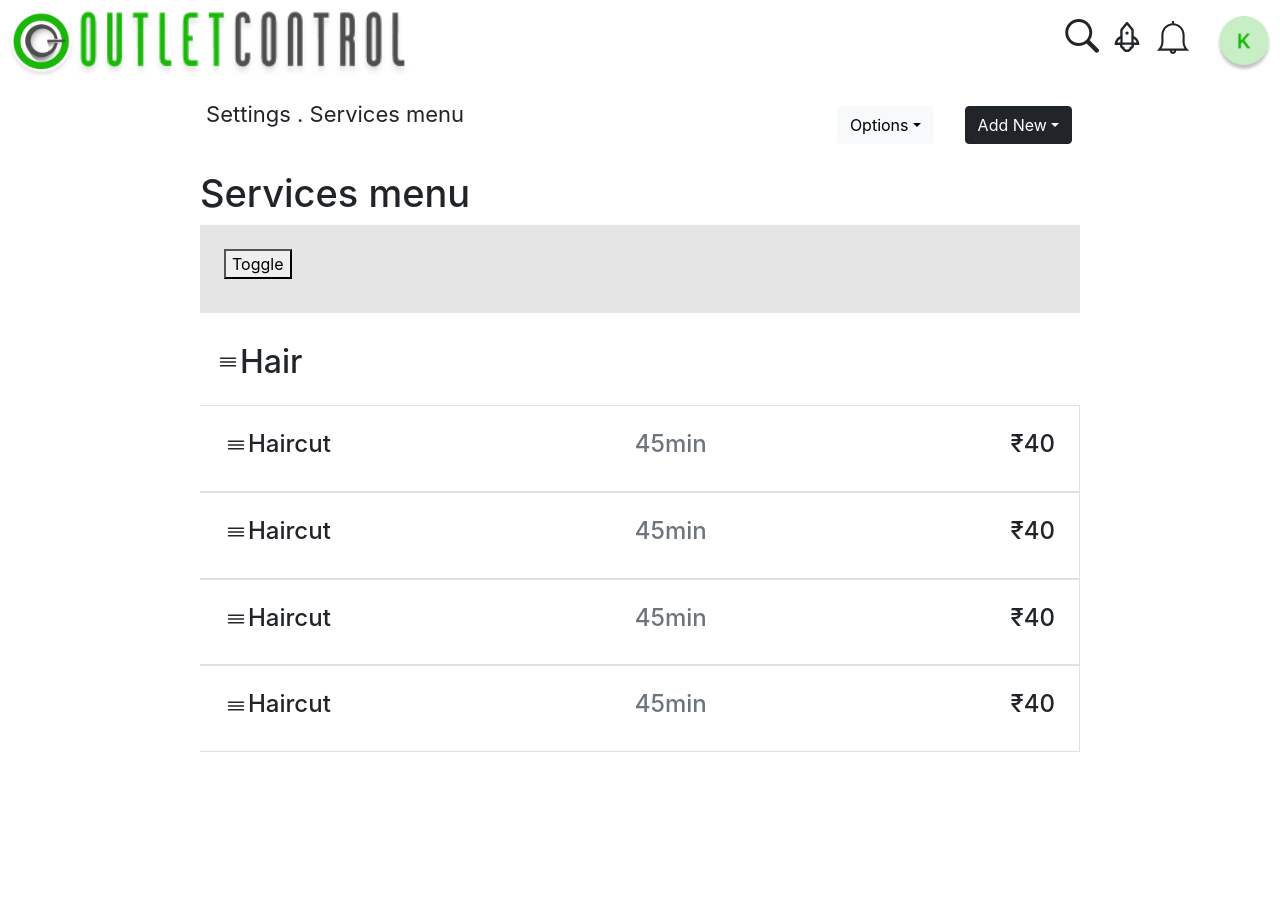
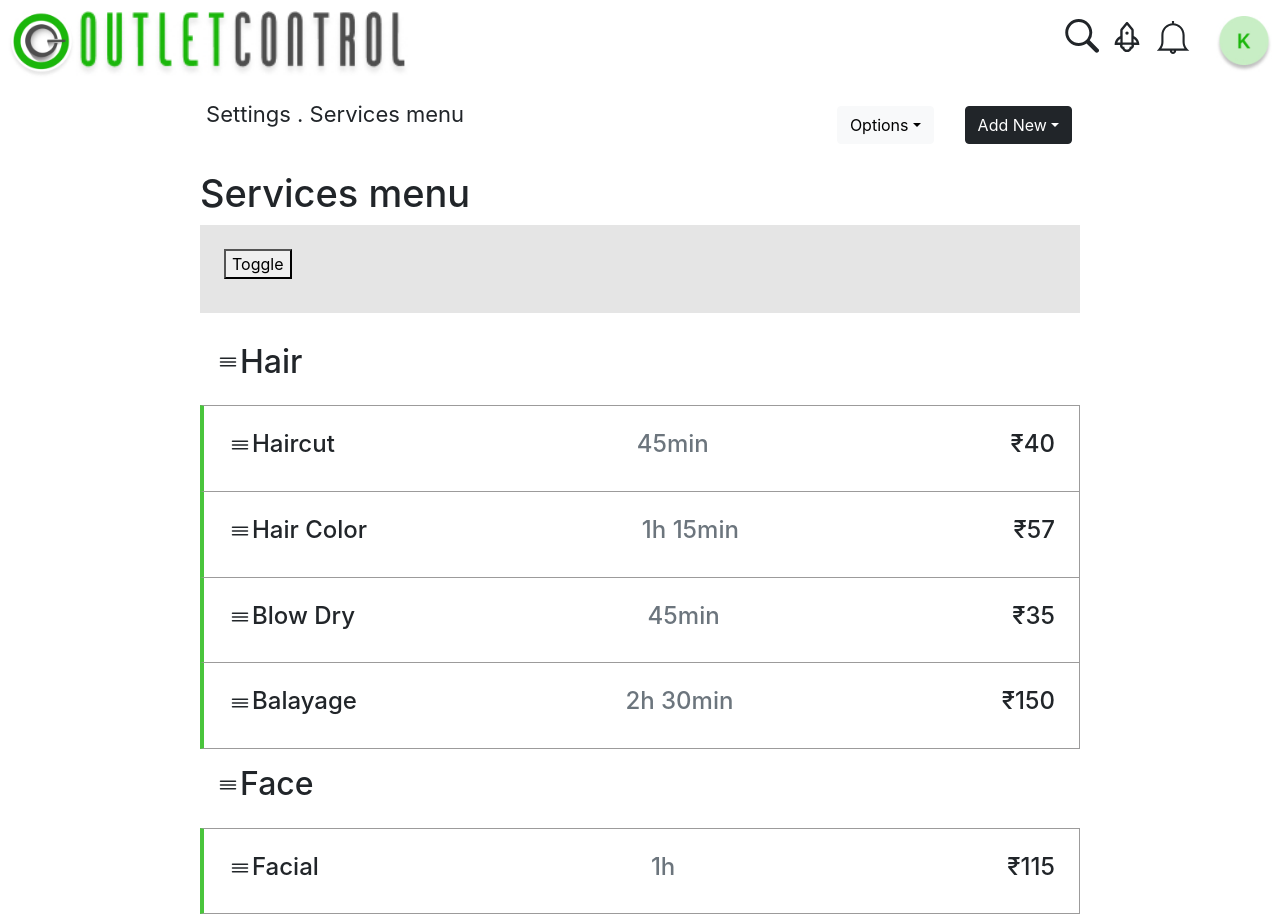
Before and after one commit to MillenniaAhead/millenia-client, a React (Create React App) app: page /ser in a window 1280 px wide. Before the commit the page ends 800 px from the top, so only its background shows below. Built offline with nearby package versions, Linux system fonts and the light colour scheme; a web font is replaced by a local one.

Commit message:
service type

```diff
--- a/src/App.js
+++ b/src/App.js
@@ -6,6 +6,7 @@ import Software from './Components/Software';
 import TeamSize from './Components/TeamSize';
 import SetUpDone from './Components/SetUpDone'
 import OutletControlService from './Components/ANU/OutletControlService';
+import Servicetype from './Components/ANU/Servicetype';
 
 
 function App() {
@@ -18,6 +19,7 @@ function App() {
         <Route path='/hear' element={<HearAbout></HearAbout>}></Route>
         <Route path='/setupDone' element={<SetUpDone></SetUpDone>}></Route>
         <Route path='/ser' element={<OutletControlService/>}></Route>
+        <Route path='/servicetype' element={<Servicetype/>}></Route>
 
       </Routes>
     </div>
--- a/src/Components/ANU/Servicemenu.js
+++ b/src/Components/ANU/Servicemenu.js
@@ -1,6 +1,7 @@
 import React from 'react';
 import Dropdown from 'react-bootstrap/Dropdown';
 import {IoReorderThreeOutline } from 'react-icons/io5';
+import '../CSS/ANUService.css'
 
 const Servicemenu = () => {
     return (
@@ -42,26 +43,34 @@ const Servicemenu = () => {
           <div className='d-flex flex-row m-3 ms-3'> <span className='fs-4'><IoReorderThreeOutline/></span><h2>Hair</h2></div>
         </div>
         <div className=''>
-        <div className='p-4 d-flex justify-content-between border border-muted border-start-0'>
+        <div className='p-4 d-flex justify-content-between borderService'>
            <div> <h4>< IoReorderThreeOutline/>Haircut</h4></div>
             <div><h4 className='text-muted'>45min</h4></div>
             <div><h4 className='text-dark'>₹40</h4></div>
         </div>
-        <div className='p-4 d-flex justify-content-between border border-muted border-start-0'>
-           <div> <h4>< IoReorderThreeOutline/>Haircut</h4></div>
+        <div className='p-4 d-flex justify-content-between bordermidle'>
+           <div> <h4>< IoReorderThreeOutline/>Hair Color</h4></div>
+            <div><h4 className='text-muted'>1h 15min</h4></div>
+            <div><h4 className='text-dark'>₹57</h4></div>
+        </div>
+        <div className='p-4 d-flex justify-content-between bordermidle'>
+           <div> <h4>< IoReorderThreeOutline/>Blow Dry</h4></div>
             <div><h4 className='text-muted'>45min</h4></div>
-            <div><h4 className='text-dark'>₹40</h4></div>
+            <div><h4 className='text-dark'>₹35</h4></div>
         </div>
-        <div className='p-4 d-flex justify-content-between border border-muted border-start-0'>
-           <div> <h4>< IoReorderThreeOutline/>Haircut</h4></div>
-            <div><h4 className='text-muted'>45min</h4></div>
-            <div><h4 className='text-dark'>₹40</h4></div>
+        <div className='p-4 d-flex justify-content-between bordermidle'>
+           <div> <h4>< IoReorderThreeOutline/>Balayage</h4></div>
+            <div><h4 className='text-muted'>2h 30min</h4></div>
+            <div><h4 className='text-dark'>₹150</h4></div>
         </div>
-        <div className='p-4 d-flex justify-content-between border border-muted border-start-0'>
-           <div> <h4>< IoReorderThreeOutline/>Haircut</h4></div>
-            <div><h4 className='text-muted'>45min</h4></div>
-            <div><h4 className='text-dark'>₹40</h4></div>
         </div>
+        <div>
+          <div className='d-flex flex-row m-3 ms-3'> <span className='fs-4'><IoReorderThreeOutline/></span><h2>Face</h2></div>
+        </div>
+        <div  className='p-4 d-flex justify-content-between borderService'>
+           <div> <h4>< IoReorderThreeOutline/>Facial</h4></div>
+            <div><h4 className='text-muted'>1h</h4></div>
+            <div><h4 className='text-dark'>₹115</h4></div>
         </div>
        </div>
     );
--- /dev/null
+++ b/src/Components/ANU/Servicetype.js
@@ -0,0 +1,31 @@
+import React from 'react';
+import '../CSS/ANUService.css'
+import { BsFolder} from 'react-icons/bs';
+import { TbFolders} from 'react-icons/tb';
+
+
+const Servicetype = () => {
+    return (
+        <div style={{ marginTop:'30vh'}} >
+            <div >
+                <h1 className='text-center'>Choose a service type</h1>
+            </div>
+            <div className='servicetype p-4 d-flex justify-content-between align-items-center my-3' >
+                <div >
+                    <h3 style={{fontSize:'20px', textAlign:'left'}}>Single Service</h3>
+                    <p style={{fontSize:'20px', textAlign:'left'}} className='text-muted'>Services which can be booked individually</p>
+                </div>
+                <div style={{fontSize:"30px"}}><BsFolder/></div>
+            </div>
+            <div className='servicetype p-4 d-flex justify-content-between align-items-center my-3' >
+                <div >
+                    <h3 style={{fontSize:'20px', textAlign:'left'}}>Package</h3>
+                    <p style={{fontSize:'20px', textAlign:'left'}} className='text-muted'>Multiple services booked together in one appointment</p>
+                </div>
+                <div style={{fontSize:"30px"}}><TbFolders/></div>
+            </div>
+        </div>
+    );
+};
+
+export default Servicetype;
--- a/src/Components/ANU/Sidebar.js
+++ b/src/Components/ANU/Sidebar.js
@@ -3,7 +3,8 @@ import React from 'react';
 const Sidebar = () => {
     return (
         <div>
-
+            <div></div>
+            <div></div>
         </div>
     );
 };
--- /dev/null
+++ b/src/Components/CSS/ANUService.css
@@ -0,0 +1,18 @@
+.borderService{
+    border-left: 4px solid #49C53C;
+    border-top: 1px solid rgb(156, 155, 155);
+    border-right: 1px solid rgb(156, 155, 155);
+    border-bottom: 1px solid rgb(156, 155, 155);
+}
+.bordermidle{
+    border-left: 4px solid #49C53C;
+    border-right: 1px solid rgb(156, 155, 155);
+    border-bottom: 1px solid rgb(156, 155, 155);
+}
+.servicetype{
+    width: 700px;
+    border: .5px solid gray;
+    margin: auto;
+    border-radius: 10px;
+    padding: 30px O;
+}
--- a/src/Components/CSS/Sidebar.css
+++ /dev/null
@@ -1,3 +0,0 @@
-.sidebar{
-    height: 100%;
-}
```
